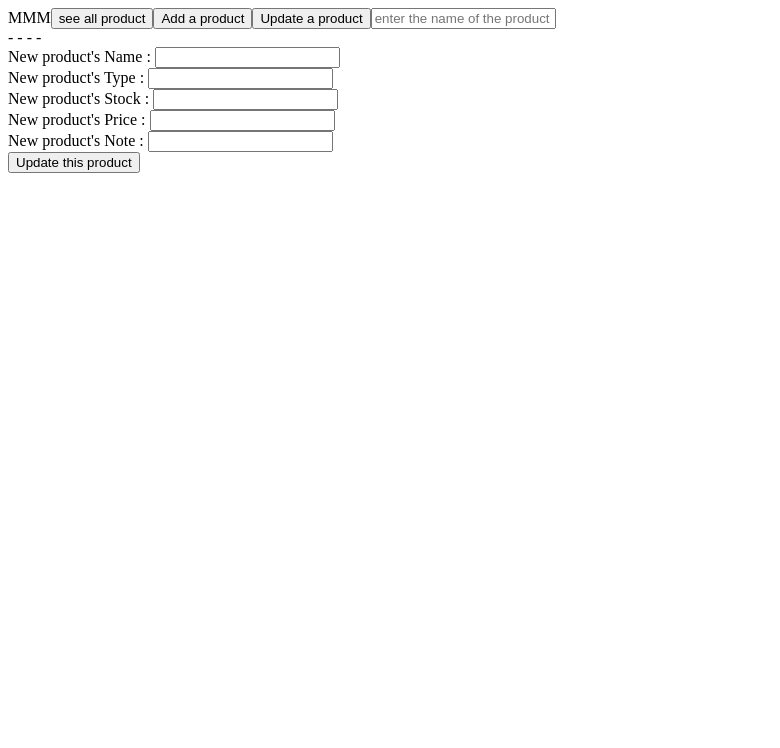
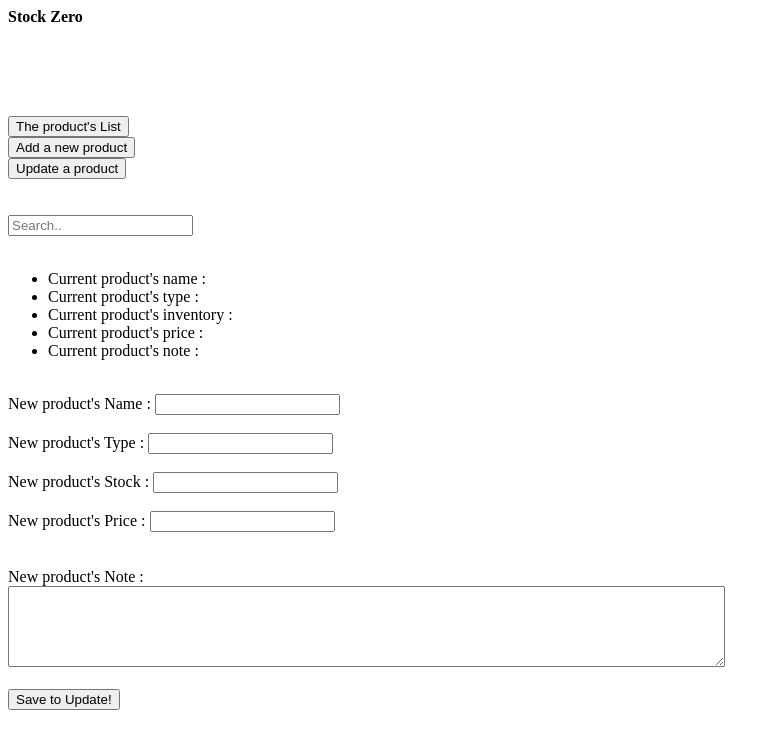
Before and after one commit to Team-3M/StockZero, a React app: page / in a window 1280 px wide. Both pictures are taken after a click on the button "Update a product". Shown: the top 748 px of the page, without its empty margins (0-780 px from the left). Built offline with nearby package versions, Linux system fonts and the light colour scheme; no server answers; the HTML template or start-up script is replaced by a standard one.

Commit message:
updated styling

```diff
--- a/react-client/src/components/Create.jsx
+++ b/react-client/src/components/Create.jsx
@@ -4,30 +4,40 @@ import React from 'react';
 const Create =({handleChange, submitChange})=> (
 
 <div className="create">
+<br />
+
 <div>
-	<label htmlFor="name">Name</label><br />
+	<label htmlFor="name"> New Product's Name</label><br />
 	<input type="text" name='name' onChange={handleChange} required />
 </div>
+<br />
 <div>
-	<label htmlFor="name">Type</label><br />
+	<label htmlFor="name"> New Product's Type</label><br />
 	<input type="text" name='type' onChange={handleChange} required />
 </div>
+<br />
 <div>
-	<label htmlFor="name">Price</label><br />
+	<label htmlFor="name"> New Product's Price</label><br />
 	<input type="number" name='price' onChange={handleChange} required />
 </div>
+<br />
 <div>
-	<label htmlFor="name">Inventory</label><br />
+	<label htmlFor="name"> New Product's Inventory</label><br />
 	<input type="number" name='inventory' onChange={handleChange} required />
 </div>
+<br />
 <div>
-	<label htmlFor="name">Note</label><br />
-	<input type="text" name='note' onChange={handleChange} required />
+	<label htmlFor="name"> New Product's Note</label><br />
+	<textarea type="text" name='note' onChange={handleChange} required  rows="5" cols="65">
+	</textarea>
+
 </div>
+<br></br>
 
+<br />
+<br />
 
-
-	<button type='submit' onClick={submitChange}>submit</button>
+	<button className='updateClass' type='submit' onClick={submitChange}> Save to Add! </button>
 
 </div>
 )
--- a/react-client/src/components/Productlist.jsx
+++ b/react-client/src/components/Productlist.jsx
@@ -2,15 +2,13 @@ import React from 'react'
 
 const Productlist = ({ allProducts, currentproductUpdate }) => (
 	<div>
-		<h4> list of all the product </h4>
+		<h4> The  List of all the Products </h4>
 		<div>
 
 			<table className='table' width={'100%'}>
 
-
 				<thead>
 					<tr >
-
 						<th>Name</th>
 						<th>Type</th>
 						<th>Inventory</th>
--- a/react-client/src/components/Update.jsx
+++ b/react-client/src/components/Update.jsx
@@ -1,34 +1,63 @@
-import React from"react";
+import React from "react";
 
 const Update = ({ currentproduct, handleChange, handleUpdate }) => (
   <div className="update">
-    <div>   {currentproduct.name}  - {currentproduct.type} - {currentproduct.inventory} - {currentproduct.price} - {currentproduct.note}    </div>
-    <form>
+    <br />
+
     <div>
+
+      <ul className="productlist">
+        <li>  Current product's name :          {currentproduct.name}       </li>
+        <li>  Current product's type :          {currentproduct.type}       </li>
+        <li>  Current product's inventory :     {currentproduct.inventory}    </li>
+        <li>  Current product's price :         {currentproduct.price}         </li>
+        <li>  Current product's note :          {currentproduct.note}      </li>
+
+      </ul>
+
+    </div>
+    <form id="update">
+      <div>
+        <br />
         <label htmlFor="name">  New product's Name  : </label>
         <input type="text" id='name' value={currentproduct.name} onChange={handleChange} ></input>
       </div>
+      <br />
+
       <div>
         <label htmlFor="Type ">  New product's Type  : </label>
         <input type="text" id='type' value={currentproduct.type} onChange={handleChange} ></input>
       </div>
+      <br />
       <div>
         <label htmlFor="stock ">  New product's Stock  : </label>
         <input type="number" id='stock' value={currentproduct.inventory} onChange={handleChange} ></input>
       </div>
+      <br />
       <div>
         <label htmlFor="price ">  New product's Price : </label>
         <input type="number" id='price' value={currentproduct.price} onChange={handleChange} ></input>
       </div>
+      <br />
       <div>
-    <label htmlFor="Type ">  New product's Note : </label>
-      <input type="text" id='note' value={currentproduct.note} onChange={handleChange} ></input>
+      <br />
+        <label htmlFor="Type ">  New product's Note : </label> <br />
+        <textarea  type="text" id='note' value={currentproduct.note} onChange={handleChange}  rows="5" cols="87" ></textarea>
+        <br />
+
       </div>
     </form>
+
     <div>
-      <button className='updateClass' type='submit' onClick={handleUpdate}> Update this product </button>
+
+    </div>
+    <br />
+
+
+    <div>
+      <button className='updateClass' type='submit' onClick={handleUpdate}> Save to Update! </button>
     </div>
   </div>
 );
 
-export default Update ;
+export default Update;
--- a/react-client/src/index.jsx
+++ b/react-client/src/index.jsx
@@ -4,10 +4,12 @@ import $ from 'jquery';
 import axios from 'axios'
 
 
+
 import Productlist from './components/Productlist.jsx'
 import Create from './components/Create.jsx'
 import Update from './components/Update.jsx'
 import Homepage from './components/Homepage.jsx'
+
 
 
 class App extends React.Component {
@@ -110,26 +112,34 @@ class App extends React.Component {
 		return (
 			<div>
 				<div className='nav'>
-					<span className='logo'>MMM</span>
-					<button className={this.state.page === 'pageAll'
+				<div className="header">
+				<strong><span className='logo'> Stock Zero </span> </strong>	 <br />  <br /><br />
+				</div>
+				<br />  <br /><br />
+					<button className='nav'  className={this.state.page === 'pageAll'
 						? 'nav-selected'
 						: 'nav-unselected'}
 						onClick={() => this.changeView('pageAll')}>
-						see all  product
+						The product's List
 					</button>
-					<button className={this.state.page === 'pageCreate'
+					<br />
+					<button className='nav' className={this.state.page === 'pageCreate'
 						? 'nav-selected'
 						: 'nav-unselected'}
 						onClick={() => this.changeView('pageCreate')}>
-						Add a  product
+						Add a new product
 					</button>
-					<button className={this.state.view === 'pageUpdate'
+					<br />
+					<button className='nav' className={this.state.view === 'pageUpdate'
 						? 'nav-selected'
 						: 'nav-unselected'}
 						onClick={() => this.changeView('pageUpdate')}>
-						Update a   product
+						Update a product
 					</button>
-					<input type="text" id="search" placeholder='enter the name of the product' />
+
+					<br /> <br /> <br />
+
+					<input type="text" id="search" placeholder='Search..' />
 
 
 				</div>
```
Also changed, not shown: 2 other files (tests, documents, lock files or other folders). Lines whose indentation alone changed are shown as unchanged.
